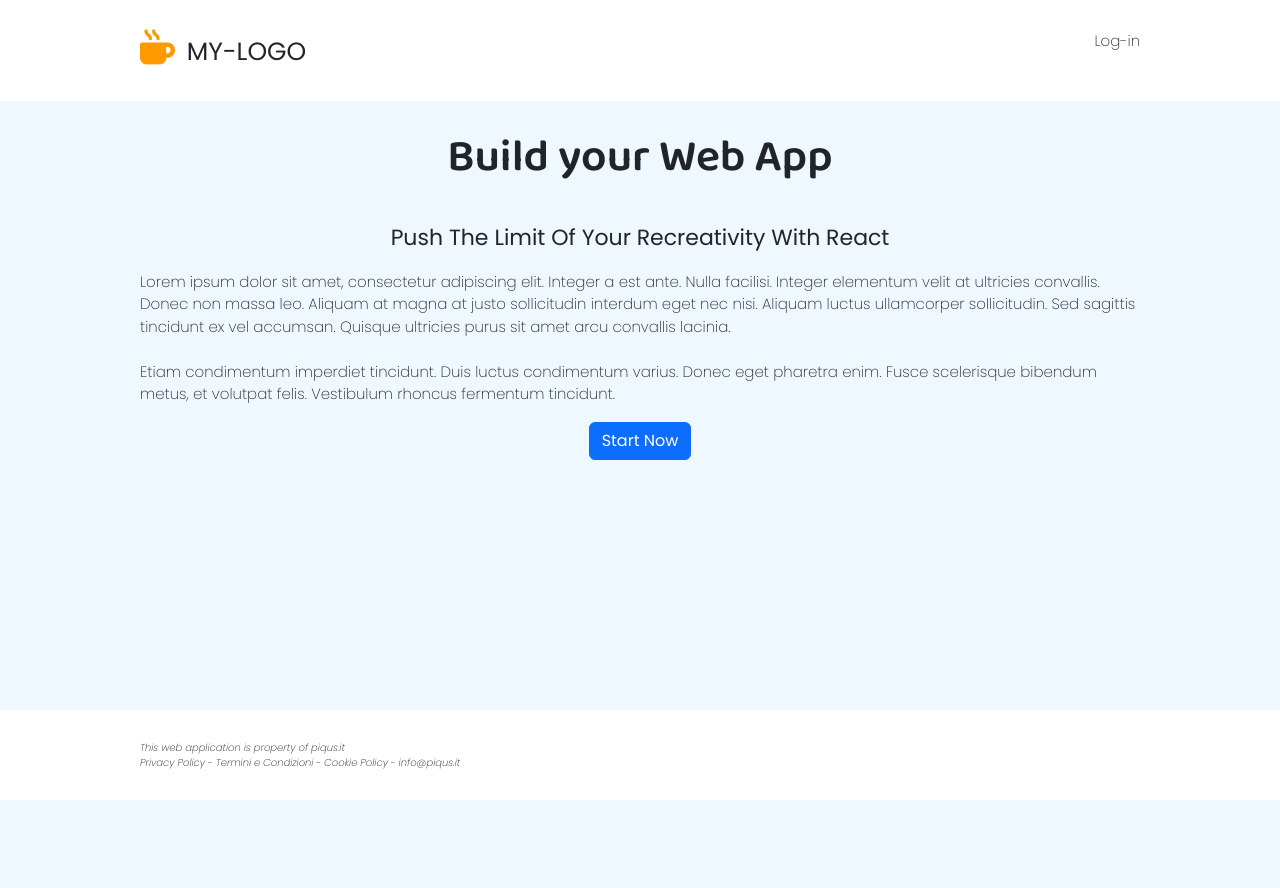
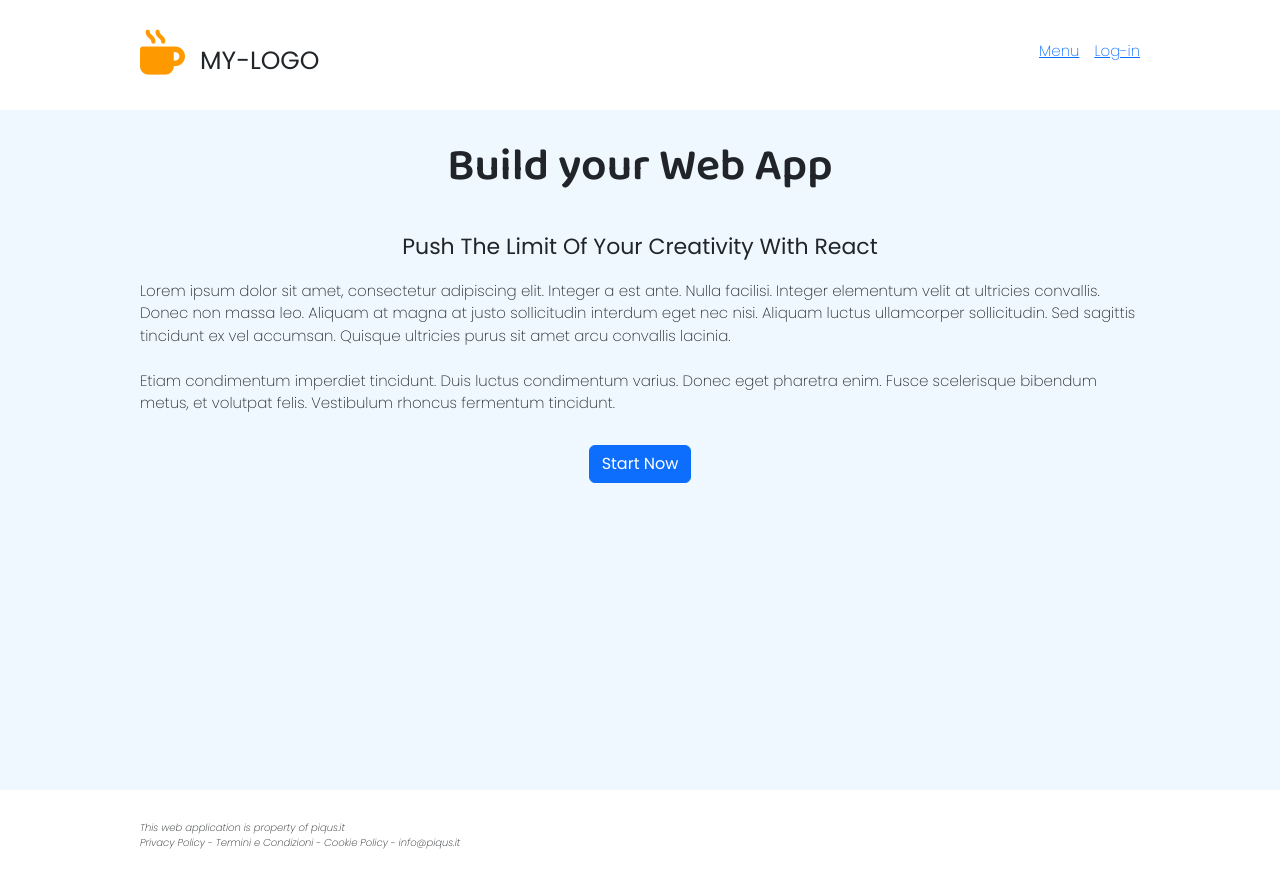
Before and after one commit to thelore85/template-react, a React app: page / in a window 1280 px wide. Shown: the top 888 px of the page. Before the commit the page ends 800 px from the top, so only its background shows below. Built offline with nearby package versions, Linux system fonts and the light colour scheme; a web font is replaced by a local one.

Commit message:
fix: webpack devserv, general css, inde.html tag, menu

```diff
--- a/src/App.css
+++ b/src/App.css
@@ -1,14 +1,11 @@
 @import url('https://fonts.googleapis.com/css2?family=Baloo+2:wght@600;700&family=Comfortaa:wght@300;400;500;600;700&family=Pacifico&family=Poppins:ital,wght@0,100;0,200;0,300;0,400;0,500;0,600;0,700;1,100;1,200;1,300;1,400;1,500;1,600;1,700&family=Shrikhand&display=swap');
 
 body{
-    min-height: 100vh;
+  margin:0;
+	padding: 0px;
+  background-color:aliceblue;
 
-    margin:0;
-	padding: 0px;
-	min-height: 100vh;
-    background-color:aliceblue;
-
-    text-align: center;
+  text-align: center;
 	font-family: 'Poppins', sans-serif;
 	font-size: 15px;
 	font-weight: 200;
@@ -32,6 +29,7 @@ h2{
 
 p{
     text-align: left;
+    margin-bottom: 30px;
 }
 
 section{
--- a/src/components/Footer/Footer.css
+++ b/src/components/Footer/Footer.css
@@ -1,7 +1,6 @@
 #footer{
-    position: absolute;
-    bottom: 0;
     background-color: rgb(255, 255, 255);
+    min-height: 15vh;
 }
 
 #footer .wrapper {
--- a/src/components/Main/Main.css
+++ b/src/components/Main/Main.css
@@ -0,0 +1,3 @@
+#main {
+  min-height: 85vh;
+}
--- a/src/components/Main/Main.js
+++ b/src/components/Main/Main.js
@@ -6,9 +6,10 @@ const Main = () => {
     <section id="main">
       <div className="wrapper">
         <h1>Build your Web App</h1>
-                <h2>Push the limit of your recreativity with React</h2>
+        <h2>Push the limit of your creativity with React</h2>
         <p>Lorem ipsum dolor sit amet, consectetur adipiscing elit. Integer a est ante. Nulla facilisi. Integer elementum velit at ultricies convallis. Donec non massa leo. Aliquam at magna at justo sollicitudin interdum eget nec nisi. Aliquam luctus ullamcorper sollicitudin. Sed sagittis tincidunt ex vel accumsan. Quisque ultricies purus sit amet arcu convallis lacinia. <br /><br />Etiam condimentum imperdiet tincidunt. Duis luctus condimentum varius. Donec eget pharetra enim. Fusce scelerisque bibendum metus, et volutpat felis. Vestibulum rhoncus fermentum tincidunt.</p>
-                <button type="button" className="btn btn-primary">Start Now</button>            </div>
+        <button type="button" className="btn btn-primary">Start Now</button>
+      </div>
     </section>
   )
 }
--- a/src/components/Menu/Menu.css
+++ b/src/components/Menu/Menu.css
@@ -1,20 +1,32 @@
+
+/* MAIN */
 #menu{
   background-color: white;
 }
 #menu .wrapper{
   display: flex;
   justify-content: space-between;
-    padding: 0px 0px;
   width: 100%;
 }
 
+/* LOGO  */
 #menu .logo{
   font-size: 25px;
   font-weight: 400;
 }
 
 #menu i{
-    margin-right: 5px;
-    font-size: 35px;
+  margin-right: 15px;
+  font-size: 45px;
   color:rgb(255, 153, 0);
 }
+
+
+/* MENU LINKS */
+#menu .links a{
+  margin-left: 15px;
+}
+
+#menu .links{
+  margin-top: 10px;
+}
--- a/src/components/Menu/Menu.js
+++ b/src/components/Menu/Menu.js
@@ -7,8 +7,14 @@ const Menu = () => {
     return(
         <section id="menu">
             <div className="wrapper">
-                <div className="logo"><i class="fa-solid fa-mug-hot"></i> MY-LOGO</div>
-                <div>Log-in</div>
+                <div className="logo">
+                  <i class="fa-solid fa-mug-hot"></i>
+                  MY-LOGO
+                </div>
+                <div className="links">
+                    <a href="#">Menu</a>
+                    <a href="#">Log-in</a>
+                </div>
             </div>
         </section>
     )
--- a/src/index.html
+++ b/src/index.html
@@ -12,6 +12,8 @@
 	<link rel="icon" type="image/png" href="https://www.google.com/s2/u/0/favicons?domain=piqus.it">
 </head>
 
+<!-- WHAT IS THIS TAG ABOUT???? -->
+<script>process='test'</script>
 <body>
     <div id="root"></div>
 </body>
--- a/webpack.config.js
+++ b/webpack.config.js
@@ -2,13 +2,17 @@ const path = require('path')
 const HTMLWebpackPlugin = require('html-webpack-plugin');
 
 module.exports ={
+  mode: 'development',
 	entry:'./src/index.js',
 	output:{
 		path: path.join(__dirname, '/build'),
 		filename: 'bundle.js',
 	},
 	devServer:{
-		port: 1985,
+    compress: true,
+    open: true,
+    port: 9000,
+    hot: true,
 	},
 
 	plugins:[
```
Lines whose indentation alone changed are shown as unchanged.
